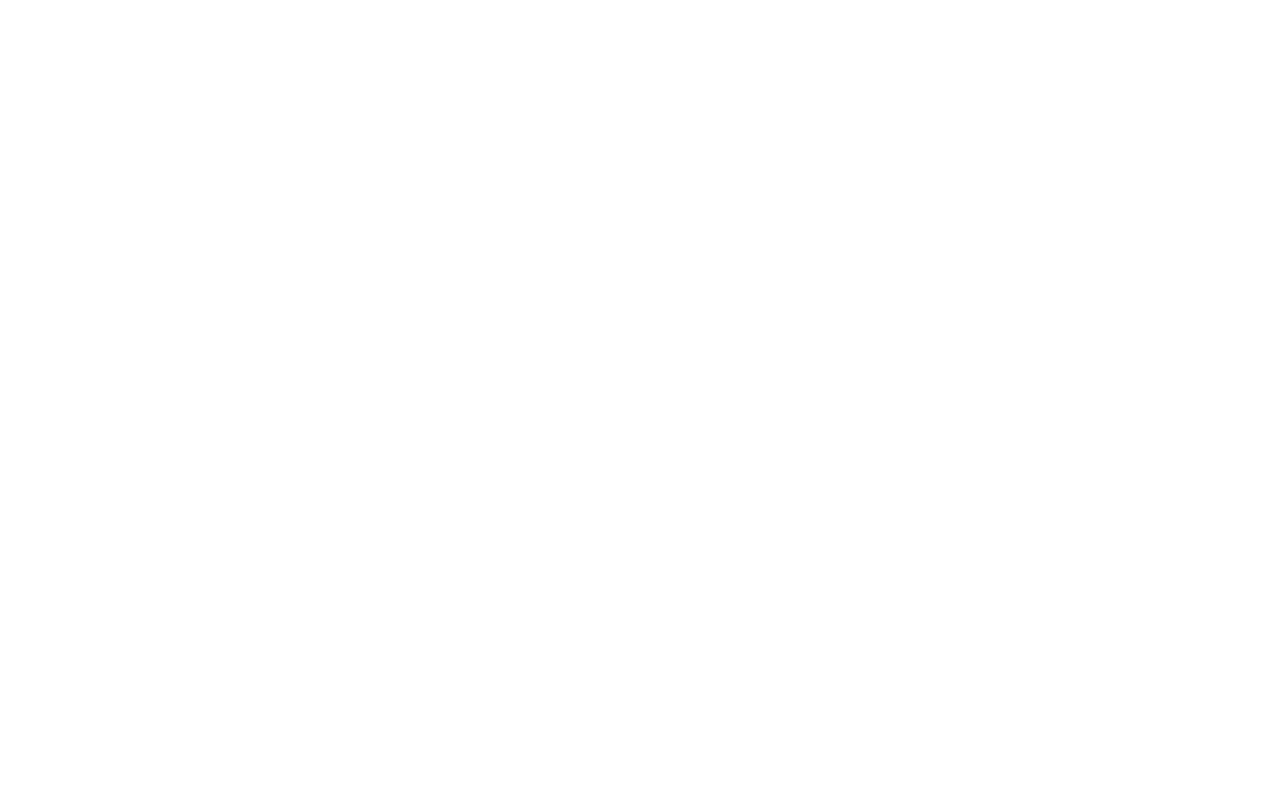
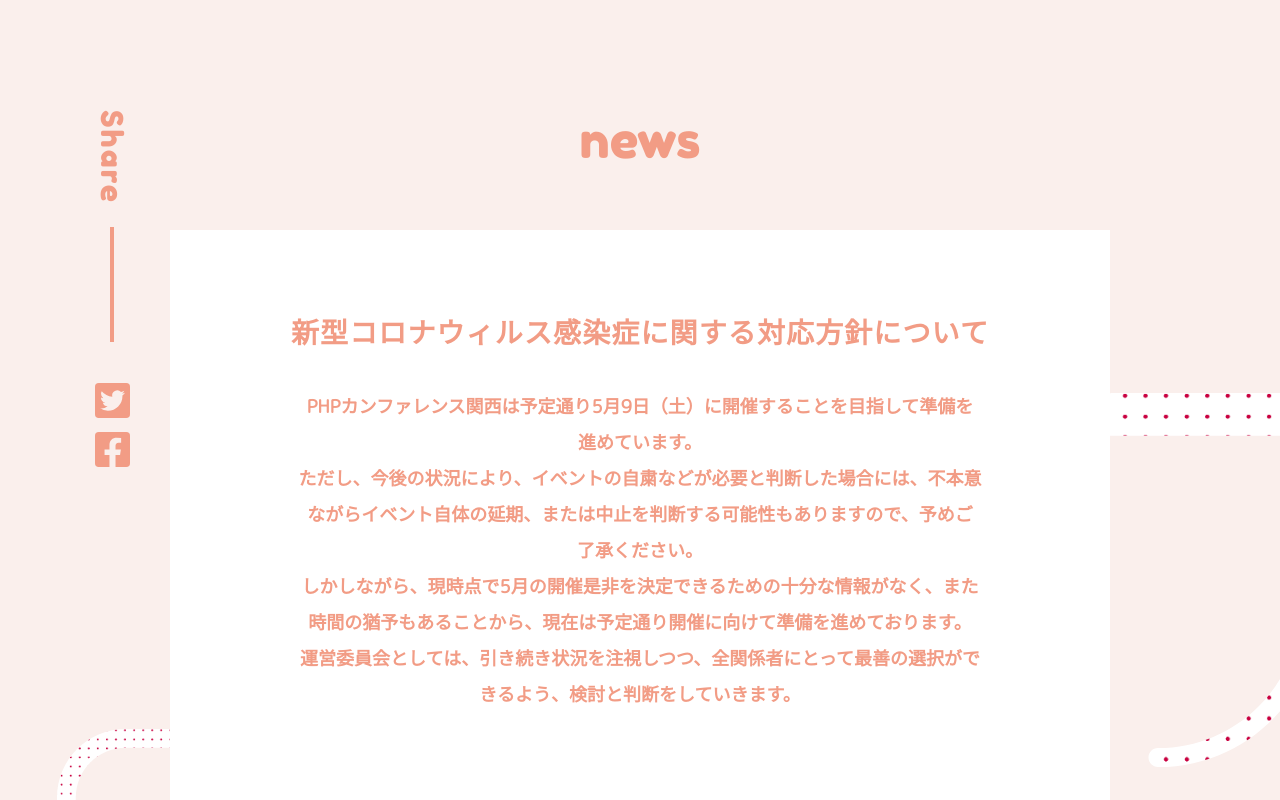
Before and after one commit to php-jp/phpcon2020-kansai, a Nuxt app: page /news in a window 1280 px wide. Before the commit this address had no page. Shown: the top 800 px of the page. Built offline with nearby package versions, Linux system fonts and the light colour scheme.

Commit message:
newsページの追加

```diff
--- /dev/null
+++ b/components/News.vue
@@ -0,0 +1,99 @@
+<template>
+    <section class="p-news">
+      <div class="l-container">
+        <div class="p-news__title">news</div>
+        <div class="p-news__intro">
+          <h2 class="p-news__secHeading">新型コロナウィルス感染症に関する対応方針について</h2>
+          <p class="p-news__read">
+            PHPカンファレンス関西は予定通り5月9日（土）に開催することを目指して準備を進めています。<br>
+            ただし、今後の状況により、イベントの自粛などが必要と判断した場合には、不本意ながらイベント自体の延期、または中止を判断する可能性もありますので、予めご了承ください。<br>
+            しかしながら、現時点で5月の開催是非を決定できるための十分な情報がなく、また時間の猶予もあることから、現在は予定通り開催に向けて準備を進めております。<br>
+            運営委員会としては、引き続き状況を注視しつつ、全関係者にとって最善の選択ができるよう、検討と判断をしていきます。
+          </p>
+        </div>
+      </div>
+    </section>
+</template>
+
+<script>
+export default {
+
+}
+</script>
+
+<style lang="scss" scoped>
+@import "~/assets/scss/common.scss";
+
+.p-news {
+  margin: 0 auto ;
+  position: relative;
+  color: $clr_accentcolor;
+  background-color: $clr_basecolor;
+  @include desktop {
+    background-image:url("~assets/images/about/about_zou_left.png"),url("~assets/images/about/about_zou_right.png");
+    background-position: bottom 20px left 6%,bottom 20px right 0px;
+    background-repeat: no-repeat;
+  }
+
+  &__title {
+    @include c-section-title;
+
+  }
+
+  &__intro {
+    background-color: #ffffff;
+    border-radius: 10px;
+    font-family: 'M PLUS Rounded 1c', sans-serif;
+    font-weight: bold;
+    @include desktop {
+      border-radius: 0px;
+    }
+    display: inline-block;
+    padding: 30px 20px 36px 20px;
+    width: 100%;
+    text-align: center;
+    margin-bottom: 100px;
+    @include desktop {
+      text-align: center;
+      padding: 50px 80px 90px 80px;
+      font-size: 2.8rem;
+      margin-bottom: 200px;
+    }
+  }
+
+  &__secHeading {
+    display: inline-block;
+    text-align: center;
+    letter-spacing: 1.12px;
+    font-size: 1.6rem;
+    margin-bottom: 20px;
+
+    @include desktop {
+    height: 39px;
+    font-size: 2.8rem;
+    margin-bottom: 45px;
+    margin-top: 25px;
+    }
+
+
+  }
+
+  &__read {
+    display: inline-block;
+    font-family: 'M PLUS Rounded 1c', sans-serif;
+    font-weight: bold;
+    text-align: center;
+    font-size: 1.3rem;
+    line-height: 2;
+    @include desktop {
+    display: inline-block;
+    width: 683px;
+    height: 115px;
+    text-align: center;
+    font-size: 1.8rem;
+    line-height: 2;
+    }
+  }
+}
+
+</style>
--- a/components/top/Hero.vue
+++ b/components/top/Hero.vue
@@ -11,6 +11,12 @@
         5/9
       </date>
       <p class="c-hero__location"><img src="@/assets/images/hero/place-24px.svg" class="c-hero__locationIcon" alt="location-pin" /> ブリーゼプラザ ホール&カンファレンス</p>
+      <div class="c-hero__news">
+        <router-link class="c-hero__text" to="/news">
+          新型コロナウィルス感染症 (2019-nCoV, COVID-19) <br>
+        に関する対応方針について（2020年2月28日時点）
+        </router-link>
+      </div>
       <p class="c-hero__announce">スポンサー、登壇者募集開始！！</p>
       <div class="c-hero__buttons">
         <a href="https://docs.google.com/forms/d/e/1FAIpQLSfyrd-NmeeGTQke-2-KyBqXU2D10Hd7CcJheewBAd1Os6YIOA/viewform" class="c-hero__button" target="_blank" >スポンサー募集中</a>
@@ -150,6 +156,28 @@
 
     }
 
+    &__news {
+      padding: 10px 10px 10px 10px;
+      display: inline-block;
+      border: solid 2px $clr_accentcolor;
+      text-align: center;
+      margin-top: 15px;
+      @include desktop {
+        padding: 10px 35px 10px 35px;
+        margin-top: 25px;
+      }
+    }
+
+    &__text {
+      font-size: 1.2rem;
+      font-weight: bold;
+      line-height: 1.2;
+      @include desktop {
+        font-size: 1.6rem;
+        line-height: 1;
+      }
+    }
+
     &__locationIcon {
       text-align: center;
       width: 17px;
@@ -168,12 +196,12 @@
       min-width:280px;
       display: inline-block;
       margin: 0 auto;
-      margin-top:30px;
+      margin-top:20px;
       padding: 5px 0px 5px 0px;
       @include desktop {
         width:460px;
         font-size: 23px;
-        margin-top:46px;
+        margin-top: 30px;
       }
     }
 
--- /dev/null
+++ b/pages/news/index.vue
@@ -0,0 +1,60 @@
+<template>
+  <main>
+    <div class="c-background">
+      <Share />
+      <p-news></p-news>
+      <L-footer></L-footer>
+    </div>
+  </main>
+</template>
+
+<script>
+import PNews from '~/components/News.vue'
+import Share from "~/components/top/-Share.vue";
+import LFooter from "~/components/Footer.vue";
+
+export default {
+  components: {
+    PNews,
+    LFooter,
+    Share
+  },
+  head: {
+      title: 'PHPカンファレンス関西2020 は 5月9日(土)に開催!',
+      meta: [
+        { property: 'og:title', content: 'PHPカンファレンス関西2020 は 5月9日(土)に開催!' },
+        { property: 'og:image', content: 'https://2020.kphpug.jp/images/ogp.jpg' },
+        { property: 'og:url', content: 'https://2020.kphpug.jp/' },
+        { property: 'og:description', content: '集え、PHPer！！PHPerのGWはこの日が本番あのPHPの祭典がついに帰ってきた！今回のテーマは「Share!!」当日はPHPに関するトークセッションのほか、懇親会やその他イベントを実施予定「PHPカンファレンス関西」で知識•技術•感動をみんなで分かち合おう！' },
+        { name: 'twitter:card', content: 'summary_large_image' },
+        { name: 'description', content: '集え、PHPer！！PHPerのGWはこの日が本番あのPHPの祭典がついに帰ってきた！今回のテーマは「Share!!」当日はPHPに関するトークセッションのほか、懇親会やその他イベントを実施予定「PHPカンファレンス関西」で知識•技術•感動をみんなで分かち合おう！' }
+
+      ]
+    }
+}
+</script>
+
+<style lang="scss" scoped>
+
+@import "~/assets/scss/common.scss";
+
+.c-background {
+
+  &:before {
+    content:"";
+    width: 100vw;
+    height: 100vh;
+    background-image: url('~assets/images/hero/hero_sp_zou.png');
+    background-repeat: no-repeat;
+    background-size: 100%;
+    display: block;
+    position: fixed;
+  }
+
+    @include desktop(){
+    &:before {
+      background:none;
+    }
+}
+}
+</style>
```
